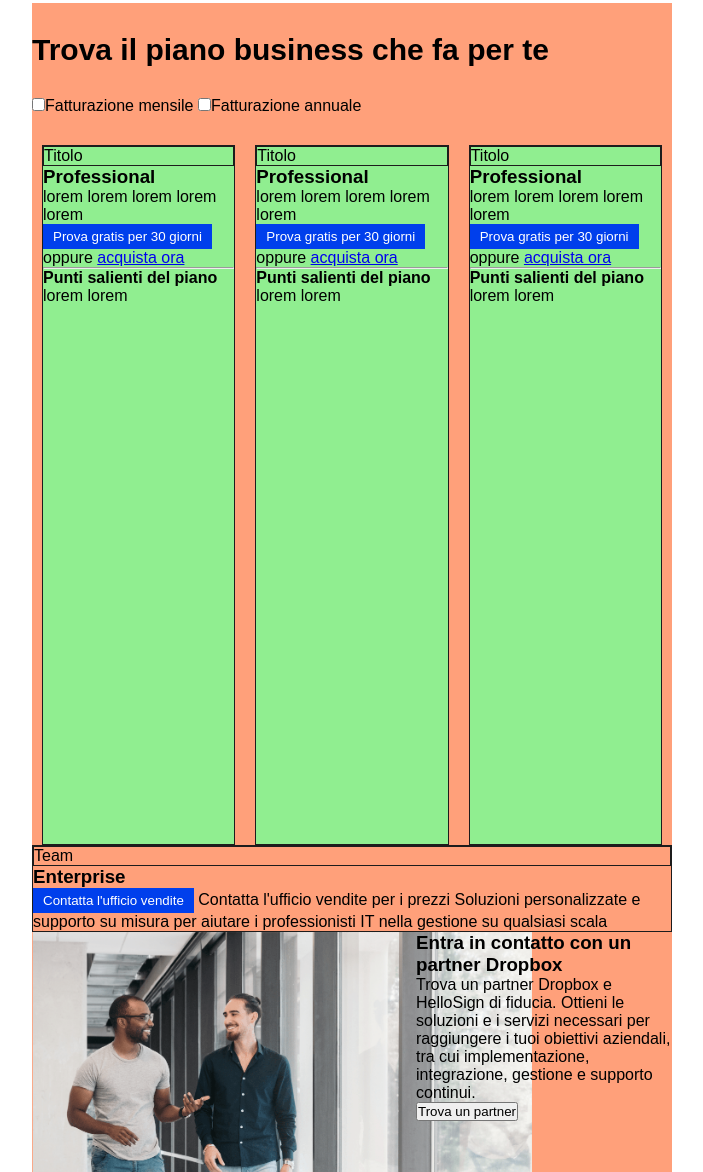
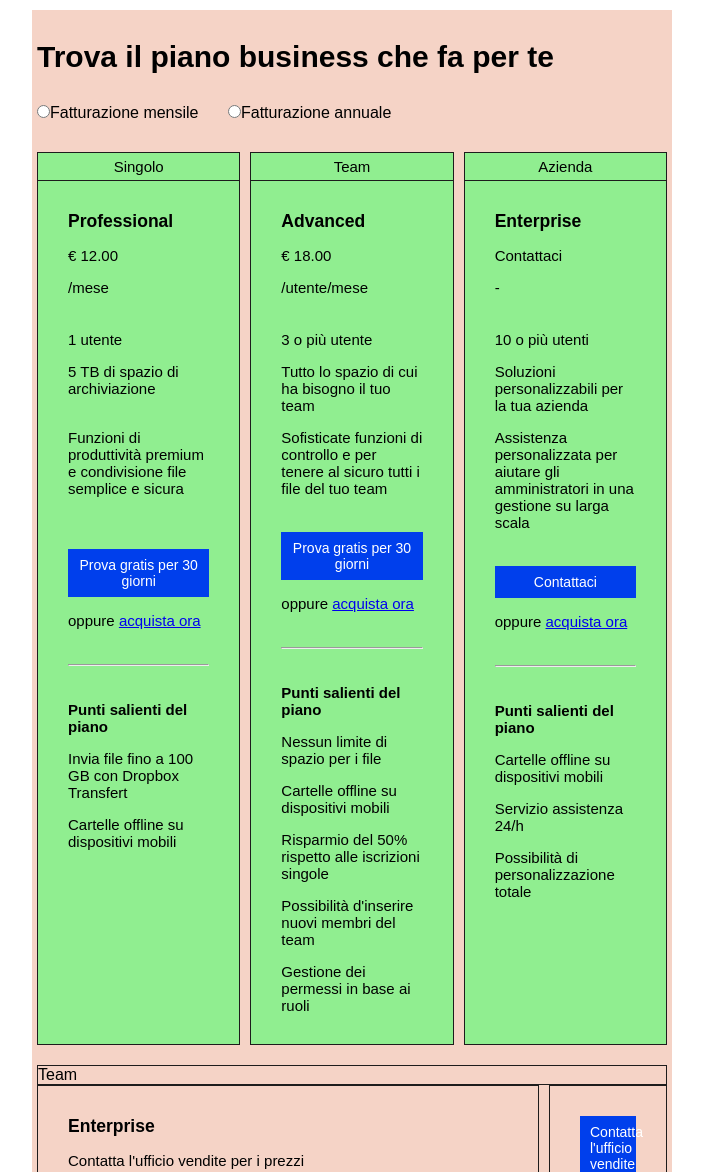
Before and after one commit to MiriamPecora/htmlcss-dropbox, a plain HTML site: page index.html in a window 1280 px wide. Shown: the part 849-2021 px from the top of the page, without its empty margins (288-991 px from the left). Drawn offline with Linux system fonts and the light colour scheme.

Commit message:
[UPD] Added details to main while adding and organizing classes both in css and html

```diff
--- a/css/style.css
+++ b/css/style.css
@@ -47,7 +47,7 @@ h2 {
 .container {
     max-width: 50%;
     margin: 0 auto;
-    background-color: lightsalmon;
+    background-color: rgb(245, 211, 198);
 }
 
 .row {
@@ -56,11 +56,15 @@ h2 {
 }
 
 .col-100 {
-    width: 100%;
+    width: calc(100% / 1 - 10px);
+}
+
+.col-80 {
+    width: calc(80% / 1 - 10px);
 }
 
 .col-60 {
-    width: 60%;
+    width: calc(60% / 1 - 10px);
 }
 
 .col-50 {
@@ -69,17 +73,16 @@ h2 {
 }
 
 .col-40 {
-    width: 40%;
+    width: calc(40% / 1 - 10px)
 }
 
 .col-33 {
-    width: calc(100% / 3 - 20px);
-    margin: 0px 10px 0px 10px;
+    width: calc(100% / 3 - 10px);
     background-color: lightgreen;
 }
 
 .col-20 {
-    width: 20%;
+    width: calc(20% / 1 - 10px);
 }
 
 .col-15 {
@@ -112,7 +115,18 @@ h2 {
     align-items: center;
 }
 
+.col-body-flex {
+    display: flex;
+    flex-direction: column;
+    gap: 15px;
+    font-size: 15px;
+}
+
 /* MARGINI */
+
+.margin {
+    margin: 0px 5px 0px 5px;
+}
 
 .m-top-160 {
     margin-top: 160px;
@@ -126,9 +140,22 @@ h2 {
     margin-bottom: 40px;
 }
 
+.m-bottom-20 {
+    margin-bottom: 20px;
+}
+
 .m-top-20 {
     margin-top: 20px;
 }
+
+.m-top-37{
+    margin-top: 37px;
+}
+
+.m-right-25{
+    margin-right: 25px;
+}
+
 
 /* PADDING */
 
@@ -147,6 +174,12 @@ h2 {
 .p-bottom-30{
     padding-bottom: 30px;
 }
+
+.p-30 {
+    padding: 30px;
+}
+
+
 
 /* MISURE IMG */
 
@@ -191,11 +224,28 @@ header img {
 .blue-btn {
     background-color: rgb(0, 63, 236);
     color: white;
-    padding: 5px 10px;
+    padding: 8px 10px;
     border: none;
+    font-size: 14px;
+}
+
+.btn-white{
+    background-color: white;
+    border: 1px solid black;
+    padding: 8px 10px;
+    font-size: 14px;
 }
 
 .txt-bold-40{
     font-weight: 900;
     font-size: 40px;
 }
+
+.top-col{
+    text-align: center;
+    padding: 5px;
+    font-size: 15px;
+    border-top: none;
+    border-left: none;
+    border-right: none;
+}
--- a/index.html
+++ b/index.html
@@ -33,13 +33,13 @@
         <div class="light-blue-bg">
              <div class="container-large p-top-100">
                 <div class="row">
-                    <div class="col-100">
+                    <div class="col-100 margin">
                         <div class="content">
                             <h1>Tutto ciò che ti serve per il lavoro, in un unico posto</h1>
                         </div>
                     </div>
                     <div class="col-40 m-top-40  ">
-                        <div class="content d-flex-column p-right-50">
+                        <div class="content p-right-50">
                             <p>Finalmente tutti i tuoi strumenti, contenuti e collaboratori sono accessibili dallo stesso posto. <br> Dropbox Business è più di uno spazio di archiviazione sicuro: è un modo intelligente e integrato per ottimizzare il flusso di lavoro esistente.</p>
                             <button class="blue-btn m-top-20">Inizia la tua prova gratuita</button>
                             <p class="m-top-20 m-bottom-40">Annulla in qualsiasi momento</p>
@@ -57,87 +57,124 @@
 
         <div class="container m-top-160">
             <div class="row">
-                <div class="col-100 ">
+                <div class="col-100 margin ">
                     <div class="content">
                         <h2 class="p-top-30 p-bottom-30">Trova il piano business che fa per te</h2>
                     </div>
                 </div>
-                <div class="col-100">
+                <div class="col-100 margin">
                     <div class="content p-bottom-30">
-                        <input type="checkbox" name="Fatturazione mensile" id="">Fatturazione mensile <input type="checkbox" name="Fatturazione annuale" id="">Fatturazione annuale
+                        <span class="m-right-25"><input type="radio">Fatturazione mensile</span> <span><input type="radio">Fatturazione annuale</span>
                     </div>
 
                 </div>
-                <div class="col-33 h-700 border">
-                    <div class="content d-flex-column">
-                        <div class="top-col border"><span>Titolo</span></div>
-                        <h3>Professional</h3>
-                        <span>lorem</span>
-                        <span>lorem</span>
+                <div class="col-33 margin border">
+                    <div class="content">
+                        <div class="top-col border"><span>Singolo</span></div>
+                        <div class="col-body-flex p-30">
+                            <h3>Professional</h3>
+                            <span>&euro; 12.00</span>
+                            <span>/mese</span>
 
-                        <span>lorem</span>
-                        <span>lorem</span>
-                        <span>lorem</span>
+                            <span class="m-top-20" >1 utente</span>
+                            <span>5 TB di spazio di archiviazione</span>
+                            <span><br>Funzioni di produttività premium e condivisione file semplice e sicura</span>
 
-                        <button class="blue-btn">Prova gratis per 30 giorni</button>
-                        <span>oppure <a href="url">acquista ora</a></span>
+                            <button class="blue-btn m-top-37">Prova gratis per 30 giorni</button>
+                            <span class="m-bottom-20" >oppure <a href="url">acquista ora</a></span>
 
-                        <hr>
+                            <hr>
 
-                        <h4>Punti salienti del piano</h4>
-                        <span>lorem</span>
-                        <span>lorem</span>
+                            <h4 class="m-top-20">Punti salienti del piano</h4>
+                            <span>Invia file fino a 100 GB con Dropbox Transfert</span>
+                            <span>Cartelle offline su dispositivi mobili</span>
+                        </div>
+
                     </div>
                 </div>
-                <div class="col-33 h-700 border">
-                    <div class="content d-flex-column">
-                        <div class="top-col border"><span>Titolo</span></div>
-                        <h3>Professional</h3>
-                        <span>lorem</span>
-                        <span>lorem</span>
+                <div class="col-33 margin border">
+                    <div class="content">
+                        <div class="top-col border"><span>Team</span></div>
+                        <div class="col-body-flex p-30">
+                            <h3>Advanced</h3>
+                            <span>&euro; 18.00</span>
+                            <span>/utente/mese</span>
 
-                        <span>lorem</span>
-                        <span>lorem</span>
-                        <span>lorem</span>
+                            <span class="m-top-20" >3 o più utente</span>
+                            <span>Tutto lo spazio di cui ha bisogno il tuo team</span>
+                            <span>Sofisticate funzioni di controllo e per tenere al sicuro tutti i file del tuo team</span>
 
-                        <button class="blue-btn">Prova gratis per 30 giorni</button>
-                        <span>oppure <a href="url">acquista ora</a></span>
+                            <button class="blue-btn m-top-20">Prova gratis per 30 giorni</button>
+                            <span class="m-bottom-20" >oppure <a href="url">acquista ora</a></span>
 
-                        <hr>
+                            <hr>
 
-                        <h4>Punti salienti del piano</h4>
-                        <span>lorem</span>
-                        <span>lorem</span>
+                            <h4 class="m-top-20">Punti salienti del piano</h4>
+                            <span>Nessun limite di spazio per i file</span>
+                            <span>Cartelle offline su dispositivi mobili</span>
+                            <span>Risparmio del 50&percnt; rispetto alle iscrizioni singole</span>
+                            <span>Possibilità d'inserire nuovi membri del team</span>
+                            <span>Gestione dei permessi in base ai ruoli</span>
+                        </div>
+
                     </div>
                 </div>
-                <div class="col-33 h-700 border">
-                    <div class="content d-flex-column">
-                        <div class="top-col border"><span>Titolo</span></div>
-                        <h3>Professional</h3>
-                        <span>lorem</span>
-                        <span>lorem</span>
+                <div class="col-33 margin border">
+                    <div class="content">
+                        <div class="top-col border"><span>Azienda</span></div>
+                        <div class="col-body-flex p-30">
+                            <h3>Enterprise</h3>
+                            <span>Contattaci</span>
+                            <span>-</span>
 
-                        <span>lorem</span>
-                        <span>lorem</span>
-                        <span>lorem</span>
+                            <span class="m-top-20" >10 o più utenti</span>
+                            <span>Soluzioni personalizzabili per la tua azienda</span>
+                            <span>Assistenza personalizzata per aiutare gli amministratori in una gestione su larga scala</span>
 
-                        <button class="blue-btn">Prova gratis per 30 giorni</button>
-                        <span>oppure <a href="url">acquista ora</a></span>
+                            <button class="blue-btn m-top-20">Contattaci</button>
+                            <span class="m-bottom-20" >oppure <a href="url">acquista ora</a></span>
 
-                        <hr>
+                            <hr>
 
-                        <h4>Punti salienti del piano</h4>
-                        <span>lorem</span>
-                        <span>lorem</span>
+                            <h4 class="m-top-20">Punti salienti del piano</h4>
+                            <span>Cartelle offline su dispositivi mobili</span>
+                            <span>Servizio assistenza 24/h</span>
+                            <span>Possibilità di personalizzazione totale</span>
+                        </div>
+
+
+
+                    </div>
+
+
+                </div>
+
+                <div class="col-100 margin border m-top-20">Team</div>
+
+                <div class="col-80 margin col-body-flex border p-30">
+                    <h3>Enterprise</h3>
+                    <span>Contatta l'ufficio vendite per i prezzi</span>
+                    <span>Soluzioni personalizzate e supporto su misura per aiutare i professionisti IT nella gestione su <br> qualsiasi scala</span>
+                </div>
+                    <div class="col-20 margin col-body-flex border p-30">
+                        <button class="blue-btn">Contatta l'ufficio vendite</button>
+                    </div>
+
+
+
                     </div>
                 </div>
-                <div class="col-100 border">
-                    <div class="content">
-                        <div class="top-col border">Team</div>
-                        <h3>Enterprise</h3>
-                        <button class="blue-btn">Contatta l'ufficio vendite</button>
-                        <span>Contatta l'ufficio vendite per i prezzi</span>
-                        <span>Soluzioni personalizzate e supporto su misura per aiutare i professionisti IT nella gestione su qualsiasi scala</span>
+            </div>
+        </div>
+
+        <div class="container m-top-40">
+            <div class="row">
+                <div class="col-60 margin p-top-30"><img id="partner-img" src="./img/partner.png" alt=""></div>
+                <div class="col-40 margin p-top-100">
+                    <div class="content p-right-50">
+                        <h3>Entra in contatto con un partner Dropbox</h3>
+                        <p class="m-top-20">Trova un partner Dropbox e HelloSign di fiducia. Ottieni le soluzioni e i servizi necessari per raggiungere i tuoi obiettivi aziendali, tra cui implementazione, integrazione, gestione e supporto continui.</p>
+                        <button class="m-top-20 btn-white">Trova un partner</button>
                     </div>
                 </div>
             </div>
@@ -145,60 +182,47 @@
 
         <div class="container">
             <div class="row">
-                <div class="col-60"><img id="partner-img" src="./img/partner.png" alt=""></div>
-                <div class="col-40">
-                    <div class="content">
-                        <h3>Entra in contatto con un partner Dropbox</h3>
-                        <p>Trova un partner Dropbox e HelloSign di fiducia. Ottieni le soluzioni e i servizi necessari per raggiungere i tuoi obiettivi aziendali, tra cui implementazione, integrazione, gestione e supporto continui.</p>
-                        <button>Trova un partner</button>
-                    </div>
-                </div>
-            </div>
-        </div>
-
-        <div class="container">
-            <div class="row">
-                <div class="col-100">
+                <div class="col-100 margin">
                     <div class="content">
                         <h2>Esegui più operazioni con Dropbox Business</h2>
                     </div>
                 </div>
-                <div class="col-33">
+                <div class="col-33 margin">
                     <div class="content col-with-images">
                         <img class="w-200" src="./img/business-feature-switching-tools.png" alt="">
                         <h3>Passa di meno da uno strumento all'altro</h3>
                         <p>Lorem ipsum dolor sit amet, consectetur adipisicing elit. Assumenda, iure? Magnam illum ratione, provident voluptatem corporis odit ab mollitia quos odio earum ipsam iure temporibus aspernatur aut laudantium fuga dolores.</p>
                     </div>
                 </div>
-                <div class="col-33">
+                <div class="col-33 margin">
                     <div class="content col-with-images">
                         <img class="w-200" src="./img/business-feature-switching-tools.png" alt="">
                         <h3>Passa di meno da uno strumento all'altro</h3>
                         <p>Lorem ipsum dolor sit amet, consectetur adipisicing elit. Assumenda, iure? Magnam illum ratione, provident voluptatem corporis odit ab mollitia quos odio earum ipsam iure temporibus aspernatur aut laudantium fuga dolores.</p>
                     </div>
                 </div>
-                <div class="col-33">
+                <div class="col-33 margin">
                     <div class="content col-with-images">
                         <img class="w-200" src="./img/business-feature-switching-tools.png" alt="">
                         <h3>Passa di meno da uno strumento all'altro</h3>
                         <p>Lorem ipsum dolor sit amet, consectetur adipisicing elit. Assumenda, iure? Magnam illum ratione, provident voluptatem corporis odit ab mollitia quos odio earum ipsam iure temporibus aspernatur aut laudantium fuga dolores.</p>
                     </div>
                 </div>
-                <div class="col-33">
+                <div class="col-33 margin">
                     <div class="content col-with-images">
                         <img class="w-200" src="./img/business-feature-switching-tools.png" alt="">
                         <h3>Passa di meno da uno strumento all'altro</h3>
                         <p>Lorem ipsum dolor sit amet, consectetur adipisicing elit. Assumenda, iure? Magnam illum ratione, provident voluptatem corporis odit ab mollitia quos odio earum ipsam iure temporibus aspernatur aut laudantium fuga dolores.</p>
                     </div>
                 </div>
-                <div class="col-33">
+                <div class="col-33 margin">
                     <div class="content col-with-images">
                         <img class="w-200" src="./img/business-feature-switching-tools.png" alt="">
                         <h3>Passa di meno da uno strumento all'altro</h3>
                         <p>Lorem ipsum dolor sit amet, consectetur adipisicing elit. Assumenda, iure? Magnam illum ratione, provident voluptatem corporis odit ab mollitia quos odio earum ipsam iure temporibus aspernatur aut laudantium fuga dolores.</p>
                     </div>
                 </div>
-                <div class="col-33">
+                <div class="col-33 margin">
                     <div class="content col-with-images">
                         <img class="w-200" src="./img/business-feature-switching-tools.png" alt="">
                         <h3>Passa di meno da uno strumento all'altro</h3>
@@ -210,7 +234,7 @@
 
         <div class="container">
             <div class="row">
-                <div class="col-100">
+                <div class="col-100 margin">
                     <div class="content">
                         <h2>Più di 500.000 team utilizzano Dropbox Business</h2>
                         <a href="url">Scopri di più sui nostri clienti</a>
@@ -257,19 +281,19 @@
 
         <div class="container-large">
             <div class="row">
-                <div class="col-100 h-100">
+                <div class="col-100 margin h-100">
                     <div class="content border"></div>
                 </div>
                 <hr>
-                <div class="col-100 h-100">
+                <div class="col-100 margin h-100">
                     <div class="content border"></div>
                 </div>
                 <hr>
-                <div class="col-100 h-100">
+                <div class="col-100 margin h-100">
                     <div class="content border"></div>
                 </div>
                 <hr>
-                <div class="col-100 h-100">
+                <div class="col-100 margin h-100">
                     <div class="content border"></div>
                 </div>
                 <hr>
@@ -280,23 +304,23 @@
         <footer>
             <div class="container-full h-300 bg-black-color-white">
                 <div class="row">
-                    <div class="col-20">
+                    <div class="col-20 margin">
                         <div class="content"></div>
                     </div>
-                    <div class="col-20">
+                    <div class="col-20 margin">
                         <div class="content"></div>
                     </div>
-                    <div class="col-20">
+                    <div class="col-20 margin">
                         <div class="content"></div>
                     </div>
-                    <div class="col-20">
+                    <div class="col-20 margin">
                         <div class="content"></div>
                     </div>
-                    <div class="col-20">
+                    <div class="col-20 margin">
                         <div class="content"></div>
                     </div>
                     <hr>
-                    <div class="col-100">
+                    <div class="col-100 margin">
                         <div class="content"></div>
                     </div>
                 </div>
```
